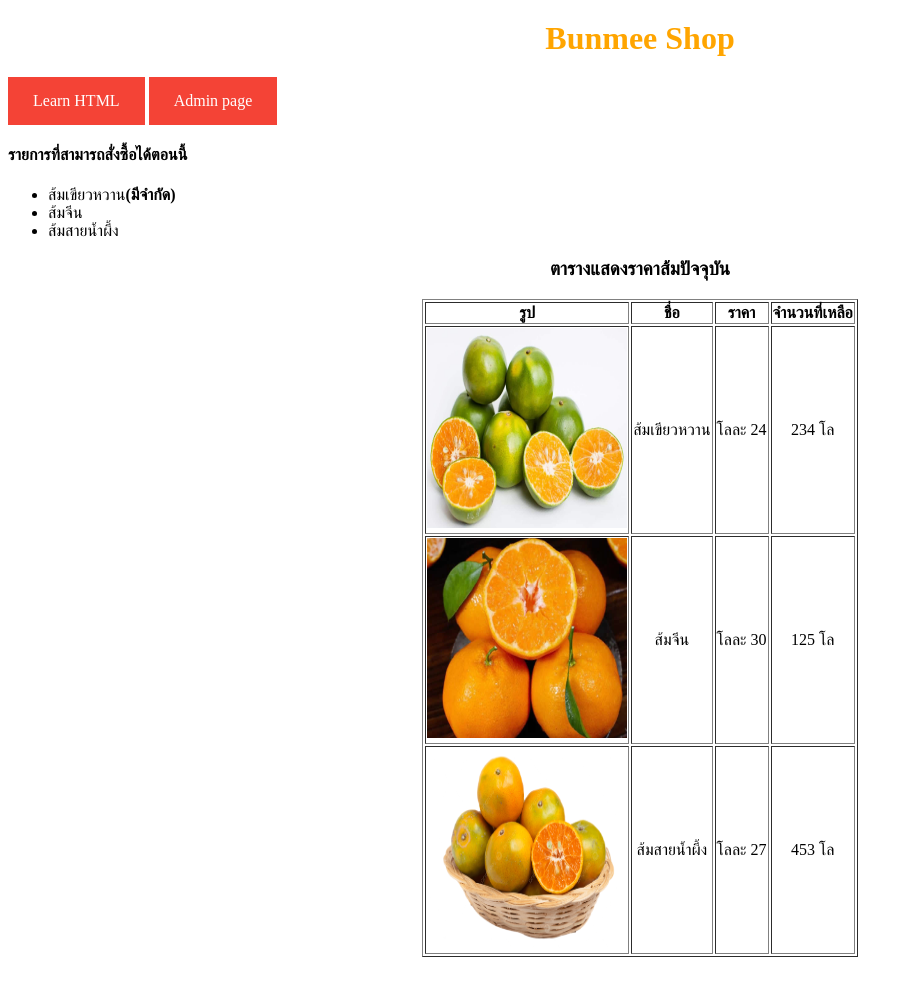
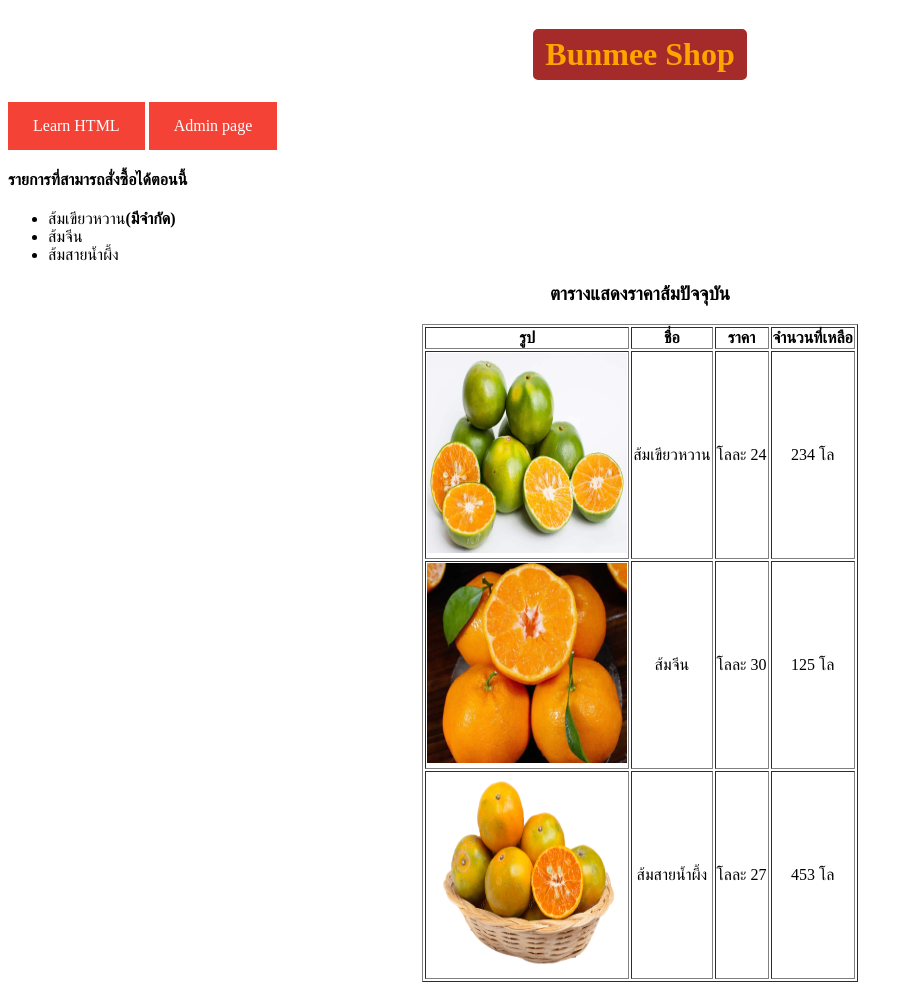
Before and after one commit to nuengone77/WebShop, a plain HTML site: page index.html in a window 1280 px wide. Shown: the whole page, without its empty margins (0-913 px from the left). Drawn offline with Linux system fonts and the light colour scheme.

Commit message:
update from mac

```diff
--- a/index.html
+++ b/index.html
@@ -8,7 +8,9 @@
 </head>
 <body>
   <!-- Comments -->
-  <h1>Bunmee Shop</h1>
+   <div class="heading">
+    <h1 class="head">Bunmee Shop</h1>
+   </div>
   <a href="https://www.w3schools.com/html/html_links.asp" target="_blank">Learn HTML</a>
      <a href="admin.html" target="_blank">Admin page</a>
 
--- a/style.css
+++ b/style.css
@@ -1,7 +1,15 @@
-h1 {
-    text-align: center;
-    margin: 20px;
+.heading {
+    display: flex;
+    justify-content: center;
+}
+
+.head {
     color: orange;
+    background-color: brown;
+    border: 2px solid brown;
+    border-radius: 5px;
+    padding: 5px 10px;
+
 }
 
 p {
```
